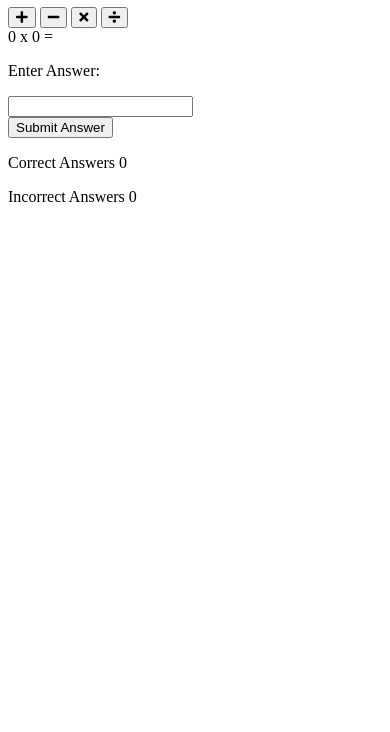
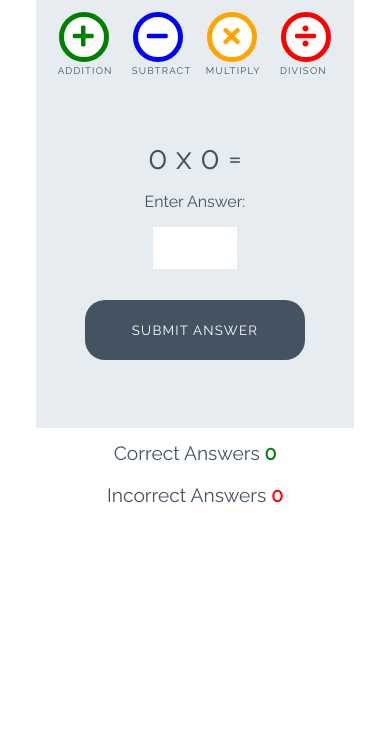
Before and after one commit to IsaHu-dev/LoveMaths, a plain HTML site: page index.html in a window 390 px wide. Shown: the part 112-844 px from the top of the page. Drawn offline with Linux system fonts and the light colour scheme.

Commit message:
add styling to buttons

```diff
--- a/assets/css/style.css
+++ b/assets/css/style.css
@@ -1,3 +1,252 @@
+/* --------- Global style */
+
 body {
-    background: rgb(255, 255, 255);
+    background-color: white;
+    font-family: "Raleway", sans-serif;
+    color: #445361;
+    text-align: center;
 }
+
+/* --------- Heading */
+
+.heading {
+    text-align: center;
+    font-size: 2.5rem;
+}
+
+.logo {
+    height: 40px;
+    padding-right: 5px;
+}
+
+/* --------- Game layout */
+
+.game-area {
+    background-color: #E6ECF0;
+    box-sizing: border-box;
+    width: 85%;
+    height: 65vh;
+    max-height: 450px;
+    max-width: 830px;
+    margin-left: auto;
+    margin-right: auto;
+    padding: 1%;
+}
+
+.question-area {
+    width: 50%;
+    font-size: 2rem;
+    margin: auto;
+    padding: 50px 0;
+}
+
+.question-area span {
+    padding: 0 15px;
+}
+
+.score-area {
+    margin: 5px auto;
+    width: 60%;
+    font-size: 1.2rem;
+}
+
+.controls-area {
+    width: 85%;
+    margin: 30px auto;
+}
+
+#score {
+    color: green;
+    font-weight: bold;
+}
+
+#incorrect {
+    color: red;
+    font-weight: bold;
+}
+
+.answer-message {
+    display: none;
+    font-size: 1rem;
+}
+
+#answer-box {
+    border: none;
+    color: #445361;
+    display: inline-block;
+    height: 40px;
+    width: 80px;
+    font-size: 1.2rem;
+}
+
+.scores {
+    display: inline-block;
+    padding: 25px;
+}
+
+/* --------- Buttons */
+
+.btn {
+    width: 220px;
+    height: 60px;
+    font-family: "Raleway", sans-serif;
+    text-transform: uppercase;
+    letter-spacing: 1.2px;
+    color: white;
+}
+
+.btn:focus {
+    outline: none;
+}
+
+.btn--big {
+    padding-top: 10px;
+    border-radius: 50%;
+    background-color: white;
+    border: 10px solid;
+    width: 100px;
+    height: 100px;
+    font-size: 3.2rem;
+    margin: 0 30px;
+    transition: all 0.5s;
+}
+
+.btn--big::after{
+    content: attr(data-type);
+    font-size: 1rem;
+    color: #445361;
+    position: relative;
+    left: -0.5em;
+}
+
+.btn--blue {
+    border-color: blue;
+    color: blue;
+}
+
+.btn--blue:active,
+.btn--blue:hover {
+    background-color: darkblue;
+    color: white;
+}
+
+.btn--orange {
+    border-color: orange;
+    color: orange;
+}
+
+.btn--orange:active,
+.btn--orange:hover {
+    background-color: darkorange;
+    color: white;
+}
+
+.btn--red {
+    border-color: red;
+    color: red;
+}
+
+.btn--red:active,
+.btn--red:hover {
+    background-color: darkred;
+    color: white;
+}
+
+.btn--green {
+    border-color: green;
+    color: green;
+}
+
+.btn--green:active,
+.btn--green:hover {
+    background-color: darkgreen;
+    color: white;
+}
+
+.btn--gray {
+    margin-top: 25px;
+    background-color: #445361;
+    border: 1px transparent;
+    border-radius: 20px;
+}
+
+.btn--gray:active,
+.btn--gray:hover {
+    background-color: #0d1013;
+}
+
+/* --------- Media queries */
+
+@media (max-width: 414px) {
+    .controls-area {
+        width: 100%;
+    }
+
+    .btn--big {
+        margin: 0 10px;
+        padding: 5px;
+        border: 5px solid;
+        width: 50px;
+        height: 50px;
+        font-size: 1.5rem;
+    }
+
+    .btn--big::after {
+        font-size: 0.6rem;
+        left: -0.7rem;
+    }
+
+    .question-area {
+        padding: 10% 0;
+        width: 100%;
+    }
+
+    .question-area span {
+        padding: 0;
+    }
+
+    .answer-message {
+        display: block;
+    }
+
+    #answer-box {
+        display: block;
+        margin: 0 auto;
+    }
+    .btn--gray {
+        margin-top: 0;
+    }
+
+    .score-area {
+        width: 100%;
+    }
+
+    .scores {
+        margin: 0.5em auto;
+        display: block;
+        padding: 5px;
+    }
+
+    .heading {
+        font-size: 2rem;
+    }
+}
+
+@media (max-width: 320px) {
+    .game-area {
+        height: 70vh;
+    }
+
+    .controls-area {
+        width: 75%;
+        margin: 10px auto;
+    }
+
+    .btn--big {
+        margin: 10px 10px;
+    }
+    .question-area {
+        padding: 10px 0;
+    }
+
+}
--- a/index.html
+++ b/index.html
@@ -21,19 +21,19 @@
 
     <div class="game-area">
         <div class="controls-area">
-            <button class="btn btn--big btn--green">
+            <button data-type="addition" class="btn btn--big btn--green">
                 <i class="fas fa-plus"></i>
             </button>
-            <button class="btn btn--big btn--blue">
+            <button data-type="subtract" class="btn btn--big btn--blue">
                 <i class="fas fa-minus"></i>
             </button>
-            <button class="btn btn--big btn--orange">
+            <button data-type="multiply" class="btn btn--big btn--orange">
                 <i class="fas fa-times"></i>
             </button>
-            <button class="btn btn--big btn--red">
+            <button data-type="divison" class="btn btn--big btn--red">
                 <i class="fas fa-divide"></i>
             </button>
-        </div>
+            </div>
         <div class="question-area">
             <span id="operand1">0</span>
             <span id="operator">x</span>
@@ -42,7 +42,7 @@
             <p class="answer-message">Enter Answer:</p>
             <input id="answer-box" type="number">
         </div>
-        <button class="btn btn--gray">Submit Answer</button>
+        <button data-type="submit" class="btn btn--gray">Submit Answer</button>
     </div>
     <div class="score-area">
         <p class="scores">Correct Answers <span id="score">0</span></p>
```
